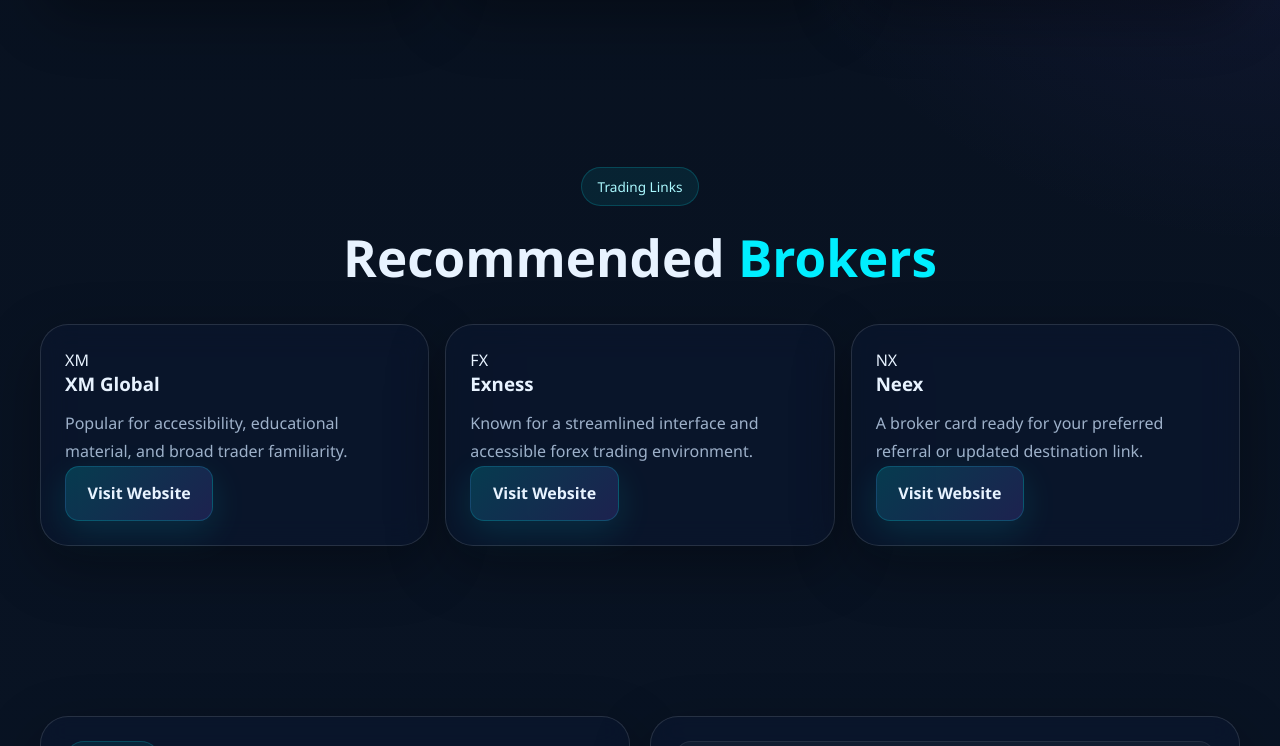
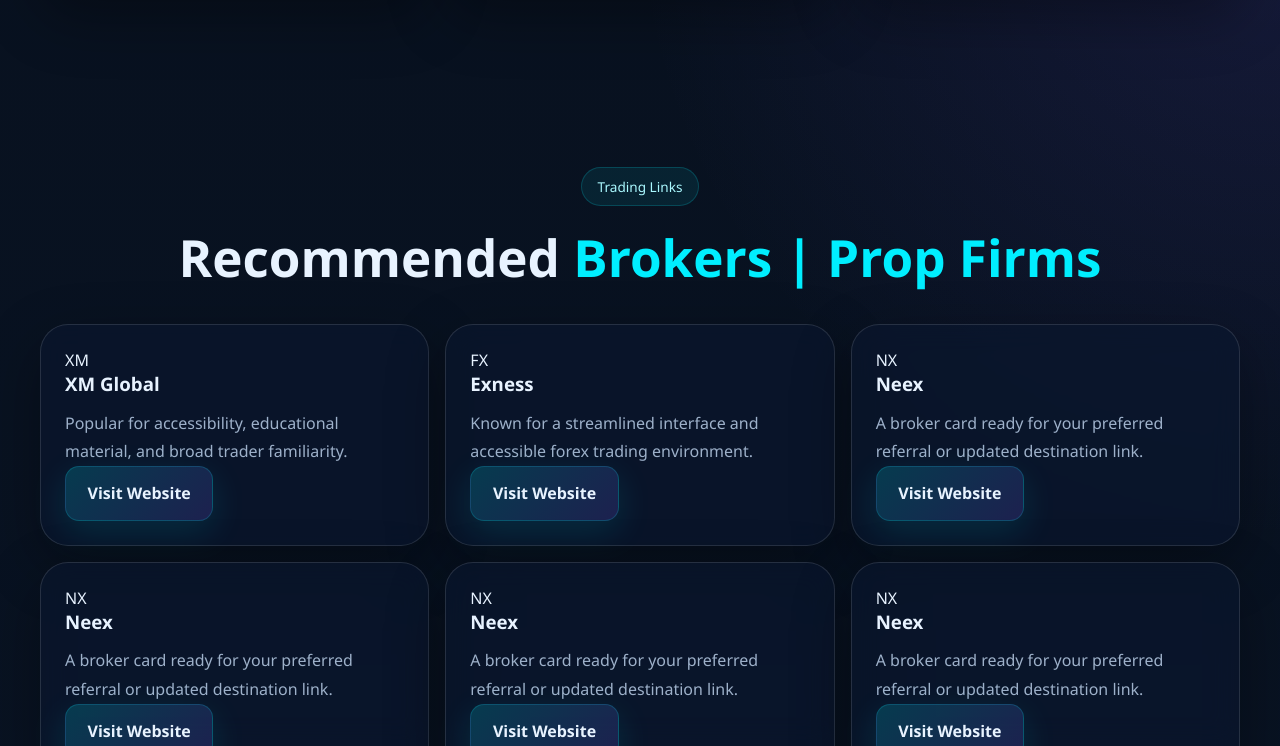
Before and after one commit to reelaindu/27282, a plain HTML site: page index1.html in a window 1280 px wide. Shown: the part 2054-2800 px from the top of the page. Drawn offline with nearby package versions, Linux system fonts and the light colour scheme.

Commit message:
index1.html

```diff
--- a/index1.html
+++ b/index1.html
@@ -130,7 +130,7 @@
     <section class="brokers-section reveal" id="brokers">
       <div class="section-title-wrap center">
         <span class="eyebrow">Trading Links</span>
-        <h2>Recommended <span>Brokers</span></h2>
+        <h2>Recommended <span>Brokers | Prop Firms</span></h2>
       </div>
 
       <div class="brokers-grid">
@@ -146,6 +146,34 @@
           <h3>Exness</h3>
           <p>Known for a streamlined interface and accessible forex trading environment.</p>
           <a href="https://www.exness.com" target="_blank" rel="noopener">Visit Website</a>
+        </article>
+
+        <article class="broker-card glass-card reveal">
+          <div class="broker-logo">NX</div>
+          <h3>Neex</h3>
+          <p>A broker card ready for your preferred referral or updated destination link.</p>
+          <a href="https://neex.com" target="_blank" rel="noopener">Visit Website</a>
+        </article>
+
+        <article class="broker-card glass-card reveal">
+          <div class="broker-logo">NX</div>
+          <h3>Neex</h3>
+          <p>A broker card ready for your preferred referral or updated destination link.</p>
+          <a href="https://neex.com" target="_blank" rel="noopener">Visit Website</a>
+        </article>
+
+        <article class="broker-card glass-card reveal">
+          <div class="broker-logo">NX</div>
+          <h3>Neex</h3>
+          <p>A broker card ready for your preferred referral or updated destination link.</p>
+          <a href="https://neex.com" target="_blank" rel="noopener">Visit Website</a>
+        </article>
+
+        <article class="broker-card glass-card reveal">
+          <div class="broker-logo">NX</div>
+          <h3>Neex</h3>
+          <p>A broker card ready for your preferred referral or updated destination link.</p>
+          <a href="https://neex.com" target="_blank" rel="noopener">Visit Website</a>
         </article>
 
         <article class="broker-card glass-card reveal">
```
